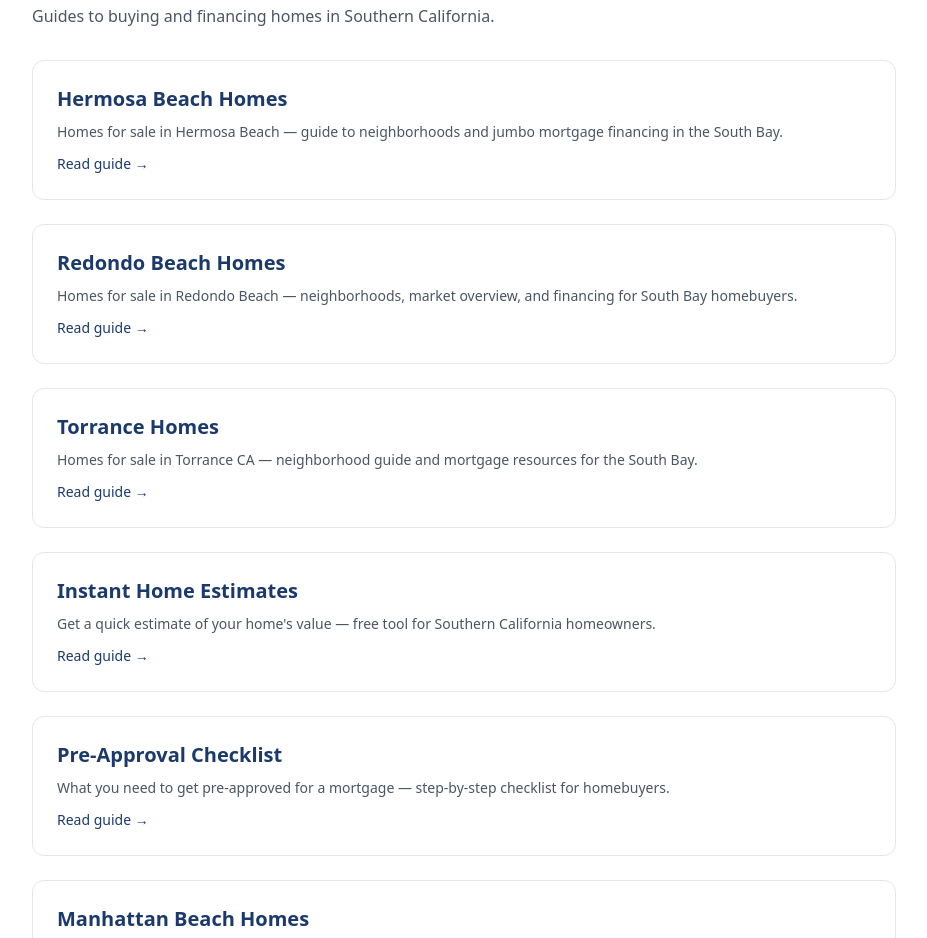
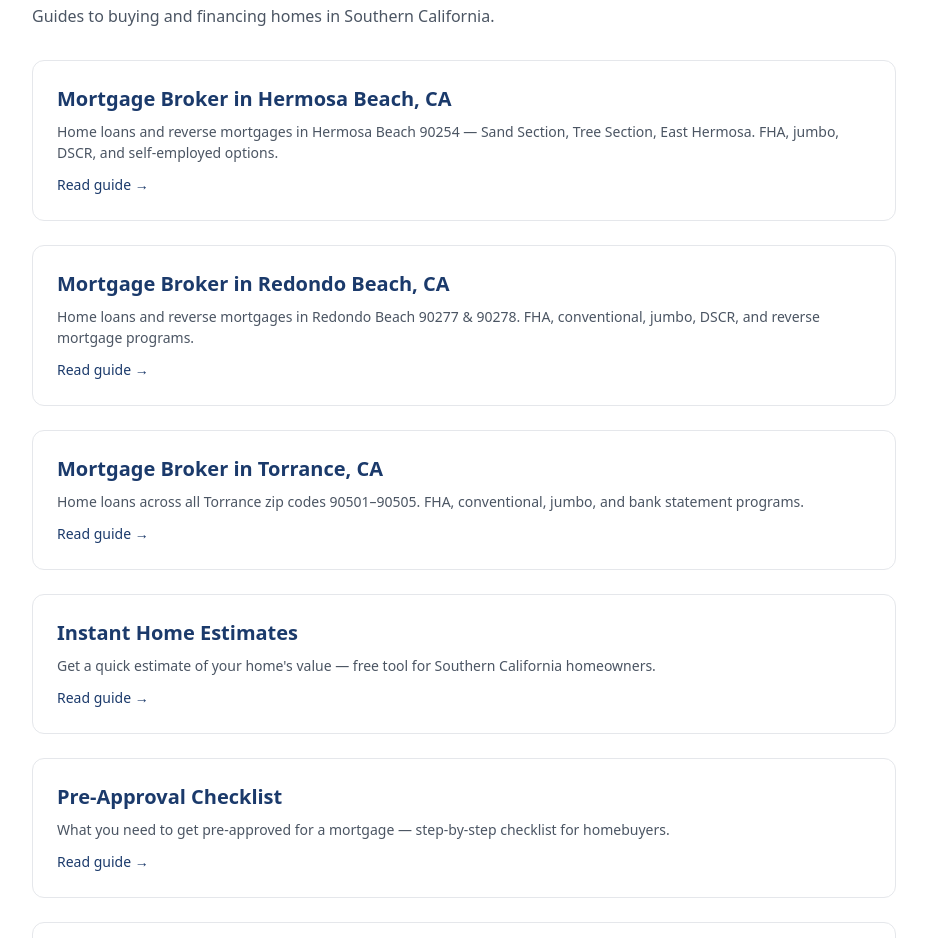
Before and after one commit to rudycoronaonline-wq/corona-lending-group, an Astro site: page /resources in a window 1280 px wide. Shown: the part 125-1063 px from the top of the page, without its empty margins (176-1103 px from the left). Built offline with nearby package versions, Linux system fonts and the light colour scheme; Astro itself is replaced by a stand-in of ours.

Commit message:
Fix Resources links to new city SEO pages and add redirects
Made-with: Cursor

```diff
--- a/src/pages/resources/index.astro
+++ b/src/pages/resources/index.astro
@@ -2,19 +2,19 @@
 import '../../styles/global.css';
 const resources = [
   {
-    title: 'Hermosa Beach Homes',
-    description: 'Homes for sale in Hermosa Beach — guide to neighborhoods and jumbo mortgage financing in the South Bay.',
-    href: '/resources/hermosa-beach-homes',
+    title: 'Mortgage Broker in Hermosa Beach, CA',
+    description: 'Home loans and reverse mortgages in Hermosa Beach 90254 — Sand Section, Tree Section, East Hermosa. FHA, jumbo, DSCR, and self-employed options.',
+    href: '/hermosa-beach-homes',
   },
   {
-    title: 'Redondo Beach Homes',
-    description: 'Homes for sale in Redondo Beach — neighborhoods, market overview, and financing for South Bay homebuyers.',
-    href: '/resources/redondo-beach-homes',
+    title: 'Mortgage Broker in Redondo Beach, CA',
+    description: 'Home loans and reverse mortgages in Redondo Beach 90277 & 90278. FHA, conventional, jumbo, DSCR, and reverse mortgage programs.',
+    href: '/redondo-beach-homes',
   },
   {
-    title: 'Torrance Homes',
-    description: 'Homes for sale in Torrance CA — neighborhood guide and mortgage resources for the South Bay.',
-    href: '/resources/torrance-homes',
+    title: 'Mortgage Broker in Torrance, CA',
+    description: 'Home loans across all Torrance zip codes 90501–90505. FHA, conventional, jumbo, and bank statement programs.',
+    href: '/torrance-homes',
   },
   {
     title: 'Instant Home Estimates',
@@ -27,8 +27,8 @@ const resources = [
     href: '/resources/pre-approval-checklist',
   },
   {
-    title: 'Manhattan Beach Homes',
-    description: 'Homes for sale in Manhattan Beach CA 90266 & 90267 — Sand Section, Tree Section, Hill Section, East Manhattan & The Strand. Expert jumbo mortgage financing.',
+    title: 'Mortgage Broker in Manhattan Beach, CA',
+    description: 'Home loans and reverse mortgages in Manhattan Beach 90266 & 90267. FHA, conventional, jumbo, DSCR, and self-employed options.',
     href: '/manhattan-beach-homes',
   },
 ];
```
Also changed, not shown: vercel.json, 3 other files.
